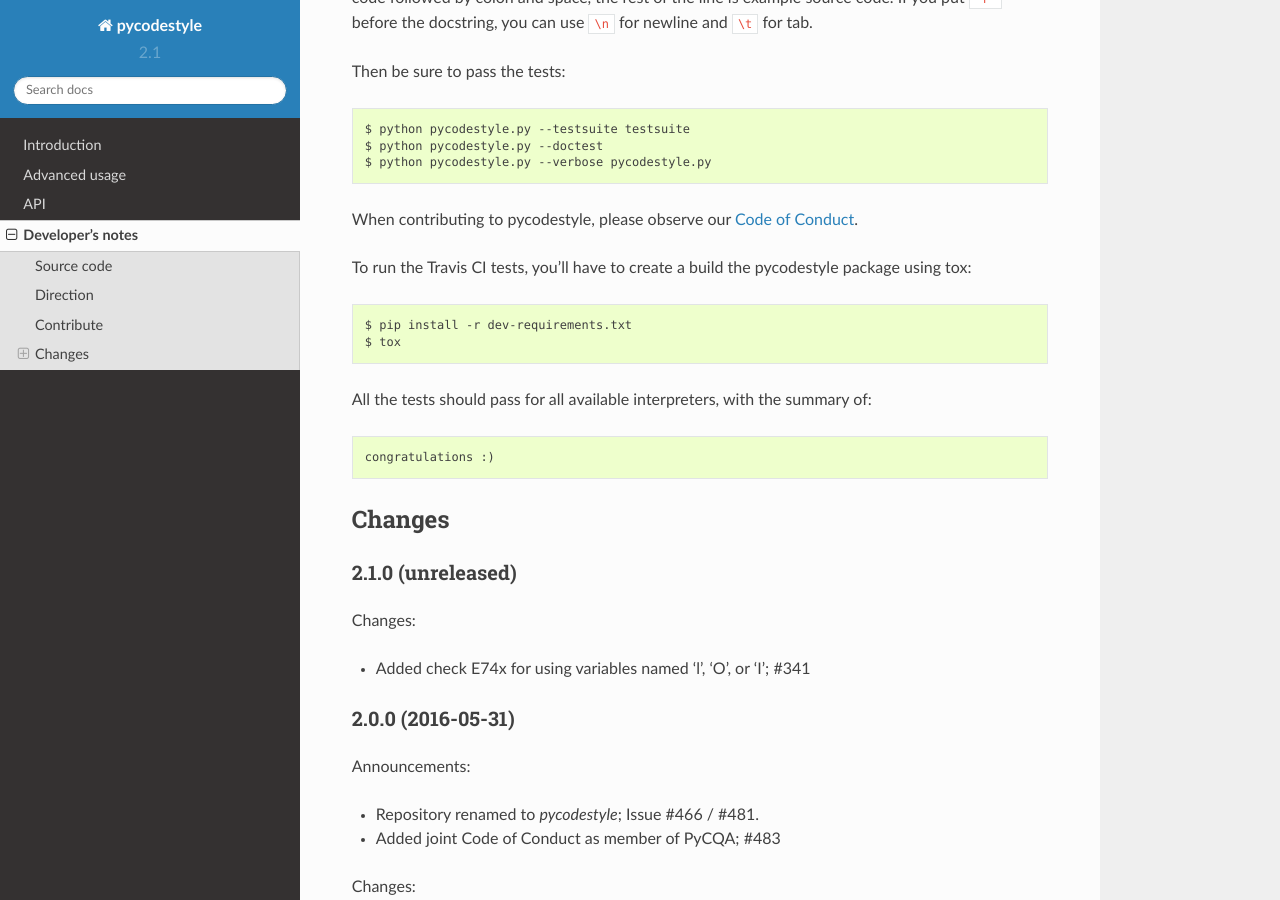
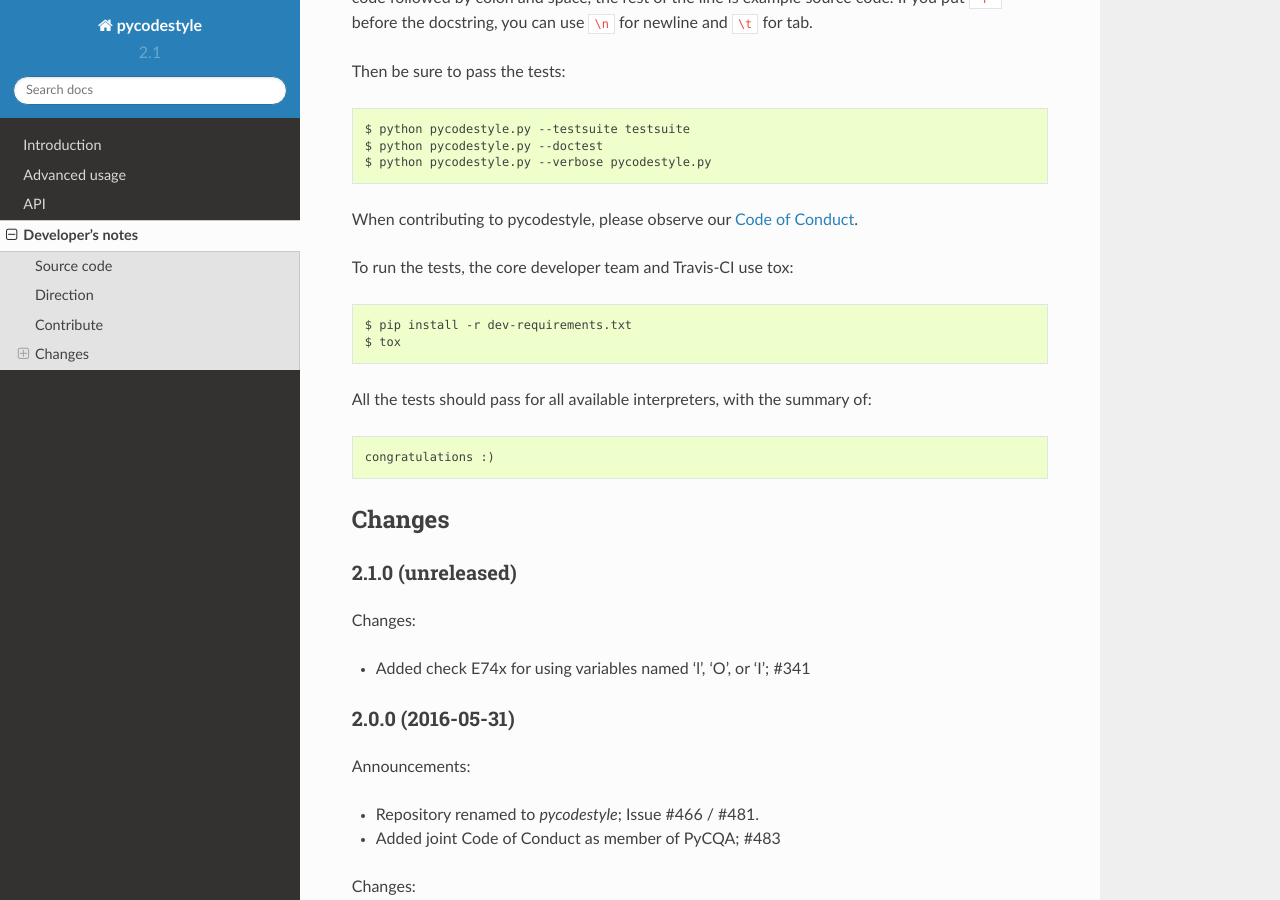
Before and after one commit to PyCQA/pycodestyle, a Sphinx documentation site: the page built from docs/developer.rst, in a window 1280 px wide and 900 px high, scrolled down 1888 px. Built offline with Sphinx 7.4.7 and the Read the Docs theme 2.0.0, drawn with Linux system fonts in a browser that asks for light colours.

Commit message:
Updated text about running tests with tox; Closes #552

```diff
--- a/docs/developer.rst
+++ b/docs/developer.rst
@@ -104,8 +104,7 @@
 
 When contributing to pycodestyle, please observe our `Code of Conduct`_.
 
-To run the Travis CI tests, you'll have to create a build the pycodestyle
-package using tox::
+To run the tests, the core developer team and Travis-CI use tox::
 
     $ pip install -r dev-requirements.txt
     $ tox
```
